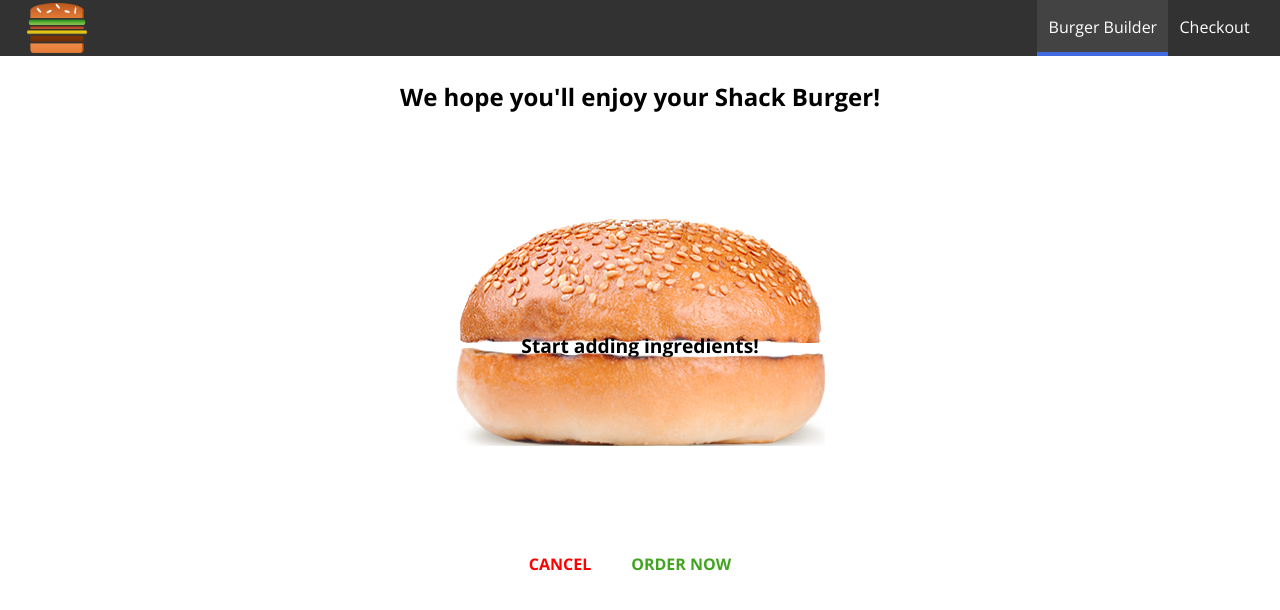
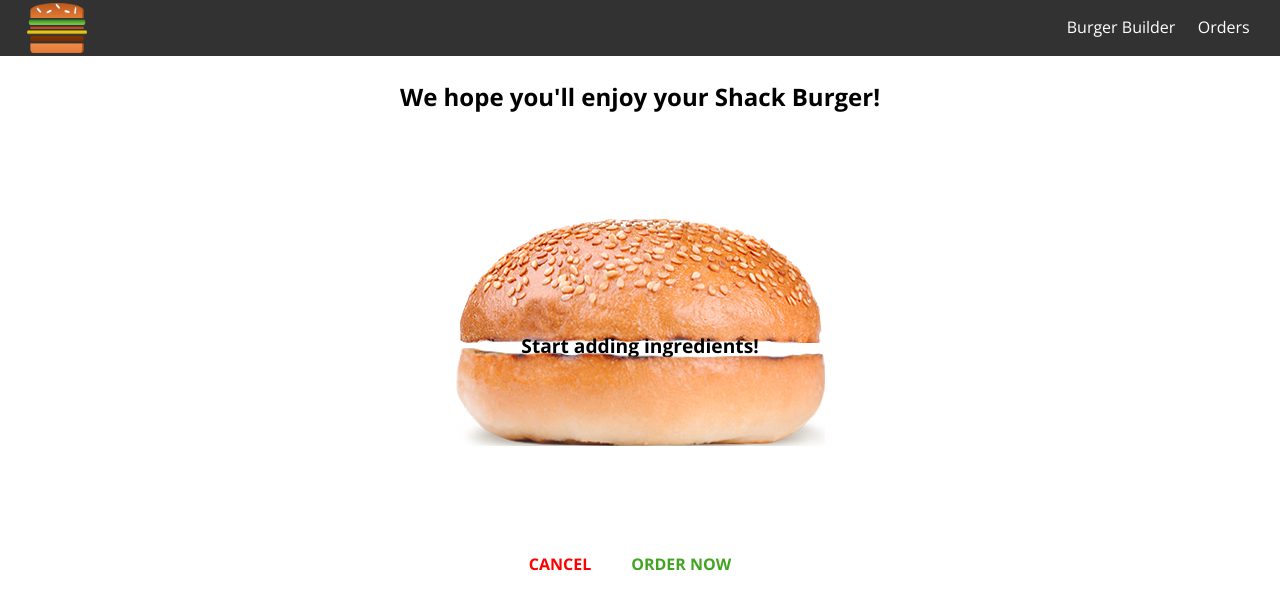
Before and after one commit to StephanOrgiazzi/burger-shack, a React app: page /checkout in a window 1280 px wide. Shown: the top 610 px of the page. Built offline with nearby package versions, Linux system fonts and the light colour scheme.

Commit message:
added Order components

```diff
--- a/src/App.js
+++ b/src/App.js
@@ -5,6 +5,7 @@ import { Route } from "react-router-dom";
 import Layout from "./components/Layout/Layout";
 import BurgerBuilder from "./containers/BurgerBuilder/BurgerBuilder";
 import Checkout from "./containers/Checkout/Checkout";
+import Orders from "./containers/Orders/Orders";
 
 class App extends Component {
   render() {
@@ -13,6 +14,7 @@ class App extends Component {
         <Layout>
           <Route exact path="/" component={BurgerBuilder} />
           <Route path="/checkout" component={Checkout} />
+          <Route path="/orders" component={Orders} />
         </Layout>
       </div>
     );
--- a/src/components/Nav/NavItems/NavItem/NavItem.js
+++ b/src/components/Nav/NavItems/NavItem/NavItem.js
@@ -2,11 +2,15 @@ import React from 'react';
 
 import classes from "./NavItem.module.css";
 
+import { NavLink } from "react-router-dom";
+
 const navItem = (props) => {
     return (
         <li className={classes.NavItem}>
-            <a href={props.link}
-            className={props.active ? classes.active : null}>{props.children}</a>
+            <NavLink
+                to={props.link}
+                exact={props.exact}
+                activeClassName={classes.active} >{props.children}</NavLink>
         </li>
     )
 }
--- a/src/components/Nav/NavItems/NavItems.js
+++ b/src/components/Nav/NavItems/NavItems.js
@@ -6,14 +6,11 @@ import NavItem from "./NavItem/NavItem";
 const navItems = (props) => {
     return (
         <ul className={classes.NavItems} >
-            <NavItem
-            link="#"
-            active >
+            <NavItem exact link="/" >
                 Burger Builder
             </NavItem>
-            <NavItem
-            link="#" >
-                Checkout
+            <NavItem link="/orders" >
+                Orders
             </NavItem>
         </ul>
     )
--- /dev/null
+++ b/src/components/Order/Order.js
@@ -0,0 +1,32 @@
+import React from 'react';
+
+import classes from "./Order.module.css";
+
+const order = (props) => {
+
+    const ingredients = [];
+
+    for (let key in props.ingredients) {
+        ingredients.push({
+            name: key,
+            amount: props.ingredients[key]
+        })
+    }
+
+    const ingredientOutput = ingredients.map(ig => {
+        return (
+            <span key={ig.name} style={{textTransform: "capitalize", display: "inline-block", margin: "0 .5rem", padding:"5px", border: "1px solid #ccc", borderRadius: "3px"}}>
+                {ig.name} {ig.amount}
+            </span>
+        );
+    })
+
+    return (
+        <div className={classes.Order} >
+            <p>Ingredients:{ingredientOutput} </p>
+            <p>Price: <strong>{props.price.toFixed(2)}</strong></p>
+        </div>
+    );
+}
+
+export default order;
--- /dev/null
+++ b/src/components/Order/Order.module.css
@@ -0,0 +1,8 @@
+.Order {
+    width: 80%;
+    border: 1px solid #eee;
+    box-shadow: 0 2px 2px #ccc;
+    padding: 1rem;
+    margin: 1rem auto;
+    box-sizing: border-box;
+}
--- /dev/null
+++ b/src/containers/Orders/Orders.js
@@ -0,0 +1,52 @@
+import React, { Component } from 'react';
+import axios from "../../axios-orders";
+
+import Order from "../../components/Order/Order";
+import withErrorHandler from "../../hoc/withErrorHandler/withErrorHandler";
+
+class Orders extends Component {
+
+    state = {
+        orders: [],
+        loading: true
+    }
+
+    componentDidMount() {
+        axios.get("/orders.json")
+            .then(response => {
+                const fetchedOrders = [];
+                for (let key in response.data) {
+                    fetchedOrders.push({
+                        ...response.data[key],
+                        id: key
+                    });
+                }
+                this.setState({
+                    loading: false,
+                    orders: fetchedOrders
+                })
+            })
+            .catch(errors => {
+                this.setState({
+                    loading: false
+                })
+            });
+    }
+
+    render() {
+        return (
+            <div>
+                {this.state.orders.map(order => {
+                    return (
+                        <Order
+                            key={order.id}
+                            ingredients={order.ingredients}
+                            price={+order.price} /> // + turns the string into an int
+                    )
+                })}
+            </div>
+        )
+    }
+}
+
+export default withErrorHandler(Orders, axios);
```
